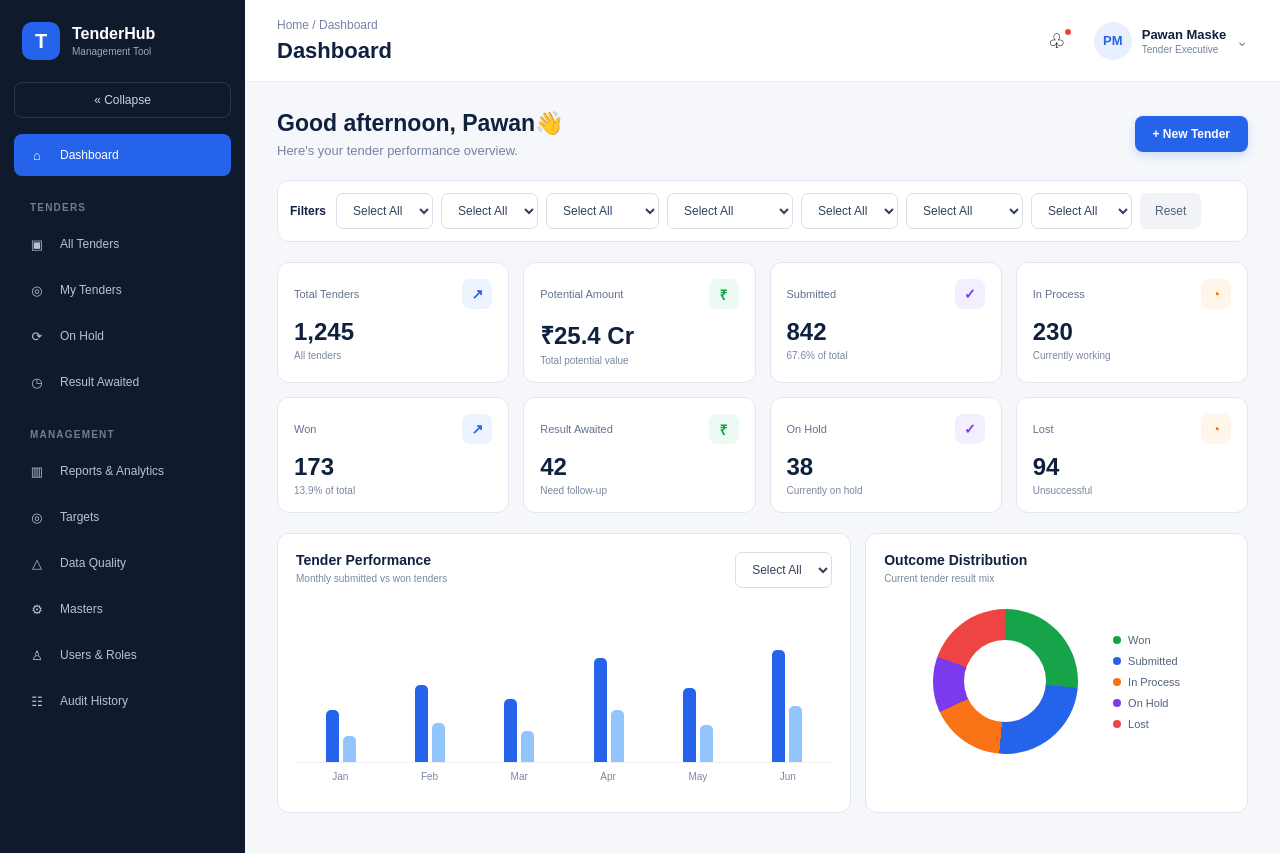
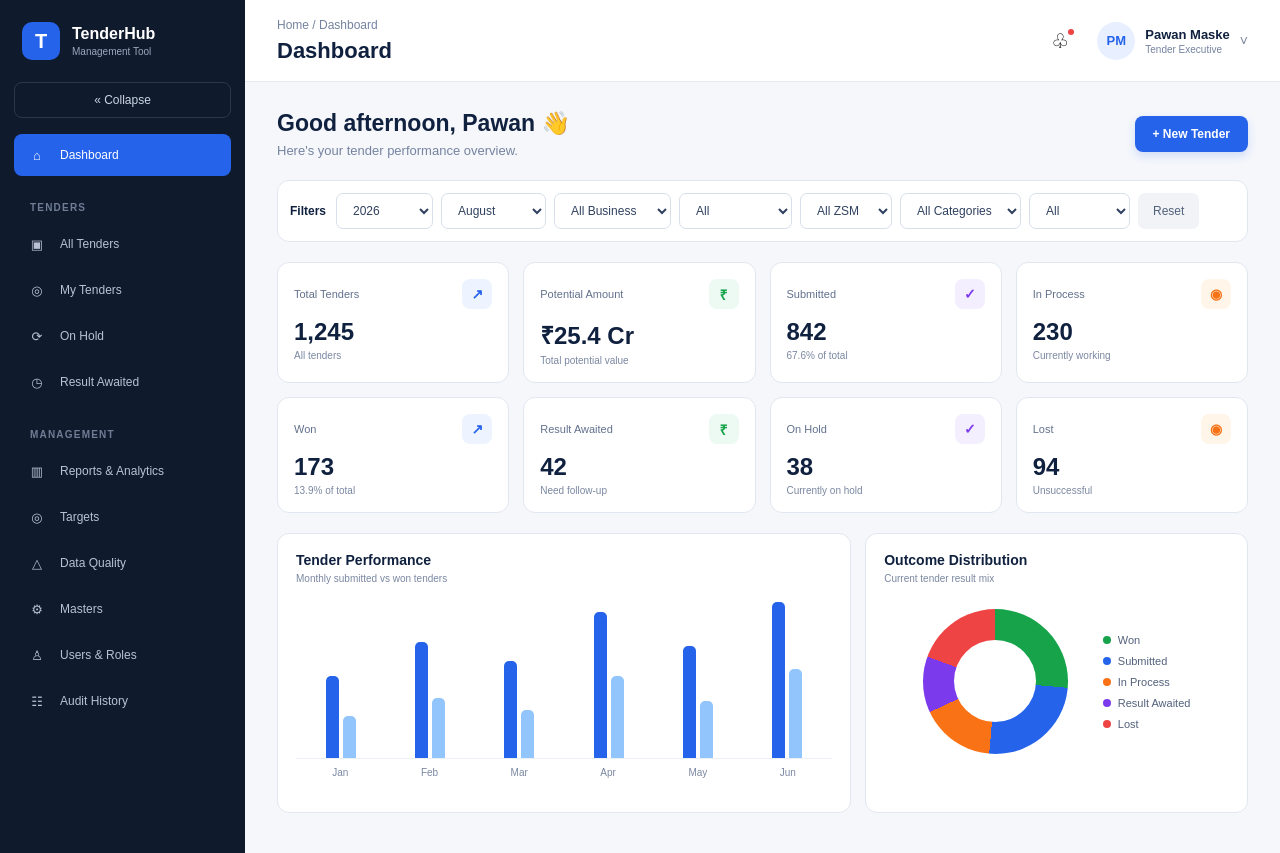
Before and after one commit to pawanmaske-sys/Tender-development-tool, a Next.js app: page / in a window 1280 px wide. Built offline with nearby package versions, Linux system fonts and the light colour scheme.

Commit message:
Update page.js

```diff
--- a/app/page.js
+++ b/app/page.js
@@ -28,7 +28,7 @@ const kpis = [
     title: "In Process",
     value: "230",
     subtitle: "Currently working",
-    icon: "◔",
+    icon: "◉",
     iconClass: "orange",
   },
   {
@@ -56,38 +56,70 @@ const kpis = [
     title: "Lost",
     value: "94",
     subtitle: "Unsuccessful",
-    icon: "◔",
+    icon: "◉",
     iconClass: "orange",
   },
 ];
 
+const months = [
+  {
+    name: "Jan",
+    submitted: 55,
+    won: 28,
+  },
+  {
+    name: "Feb",
+    submitted: 78,
+    won: 40,
+  },
+  {
+    name: "Mar",
+    submitted: 65,
+    won: 32,
+  },
+  {
+    name: "Apr",
+    submitted: 98,
+    won: 55,
+  },
+  {
+    name: "May",
+    submitted: 75,
+    won: 38,
+  },
+  {
+    name: "Jun",
+    submitted: 105,
+    won: 60,
+  },
+];
+
 export default function Dashboard() {
-  const [year, setYear] = useState("Select All");
-  const [month, setMonth] = useState("Select All");
-  const [business, setBusiness] = useState("Select All");
-  const [status, setStatus] = useState("Select All");
-  const [zsm, setZsm] = useState("Select All");
-  const [category, setCategory] = useState("Select All");
-  const [branch, setBranch] = useState("Select All");
+  const [year, setYear] = useState("2026");
+  const [month, setMonth] = useState("August");
+  const [business, setBusiness] = useState("All Business");
+  const [businessType, setBusinessType] = useState("All");
+  const [zsm, setZsm] = useState("All ZSM");
+  const [category, setCategory] = useState("All Categories");
+  const [location, setLocation] = useState("All");
 
   const resetFilters = () => {
-    setYear("Select All");
-    setMonth("Select All");
-    setBusiness("Select All");
-    setStatus("Select All");
-    setZsm("Select All");
-    setCategory("Select All");
-    setBranch("Select All");
-  };
-
-  const goTo = (path) => {
-    window.location.href = path;
+    setYear("2026");
+    setMonth("August");
+    setBusiness("All Business");
+    setBusinessType("All");
+    setZsm("All ZSM");
+    setCategory("All Categories");
+    setLocation("All");
   };
 
   return (
     <main className="content">
 
-      {/* TOP BAR */}
+      {/* =====================================================
+          TOP BAR
+         ===================================================== */}
+
       <header className="topbar">
 
         <div>
@@ -102,10 +134,7 @@ export default function Dashboard() {
 
         <div className="top-actions">
 
-          <button
-            type="button"
-            className="icon-btn"
-          >
+          <button className="icon-btn" type="button">
             ♧
             <span className="notification-dot"></span>
           </button>
@@ -127,7 +156,7 @@ export default function Dashboard() {
             </div>
 
             <span className="chevron">
-              ⌄
+              ˅
             </span>
 
           </div>
@@ -137,26 +166,33 @@ export default function Dashboard() {
       </header>
 
 
-      {/* PAGE BODY */}
-      <main className="page-body">
+      {/* =====================================================
+          PAGE BODY
+         ===================================================== */}
 
-        {/* WELCOME */}
+      <div className="page-body">
+
+        {/* ===================================================
+            WELCOME
+           =================================================== */}
+
         <div className="welcome-row">
 
           <div>
+
             <h2>
-              Good afternoon, Pawan👋
+              Good afternoon, Pawan 👋
             </h2>
 
             <p>
               Here's your tender performance overview.
             </p>
+
           </div>
 
           <button
+            type="button"
             className="primary-btn"
-            type="button"
-            onClick={() => goTo("/all-tenders")}
           >
             + New Tender
           </button>
@@ -164,7 +200,10 @@ export default function Dashboard() {
         </div>
 
 
-        {/* FILTERS */}
+        {/* ===================================================
+            FILTERS
+           =================================================== */}
+
         <section className="filter-panel">
 
           <div className="filter-row">
@@ -175,6 +214,7 @@ export default function Dashboard() {
 
 
             {/* YEAR */}
+
             <select
               className="filter-select"
               value={year}
@@ -199,6 +239,7 @@ export default function Dashboard() {
 
 
             {/* MONTH */}
+
             <select
               className="filter-select"
               value={month}
@@ -208,92 +249,115 @@ export default function Dashboard() {
                 Select All
               </option>
 
-              <option value="August">
-                August
+              <option value="January">
+                January
+              </option>
+
+              <option value="February">
+                February
+              </option>
+
+              <option value="March">
+                March
+              </option>
+
+              <option value="April">
+                April
+              </option>
+
+              <option value="May">
+                May
+              </option>
+
+              <option value="June">
+                June
               </option>
 
               <option value="July">
                 July
               </option>
 
-              <option value="June">
-                June
+              <option value="August">
+                August
               </option>
 
-              <option value="May">
-                May
+              <option value="September">
+                September
+              </option>
+
+              <option value="October">
+                October
+              </option>
+
+              <option value="November">
+                November
+              </option>
+
+              <option value="December">
+                December
               </option>
             </select>
 
 
             {/* BUSINESS */}
+
             <select
               className="filter-select"
               value={business}
               onChange={(e) => setBusiness(e.target.value)}
             >
-              <option value="Select All">
-                Select All
+              <option value="All Business">
+                All Business
               </option>
 
-              <option value="Corporate">
-                Corporate
+              <option value="IT Services">
+                IT Services
               </option>
 
-              <option value="Retail">
-                Retail
+              <option value="Consulting">
+                Consulting
+              </option>
+
+              <option value="Infrastructure">
+                Infrastructure
+              </option>
+
+              <option value="Technology">
+                Technology
+              </option>
+            </select>
+
+
+            {/* BUSINESS TYPE */}
+
+            <select
+              className="filter-select"
+              value={businessType}
+              onChange={(e) => setBusinessType(e.target.value)}
+            >
+              <option value="All">
+                All
               </option>
 
               <option value="Government">
                 Government
               </option>
-            </select>
 
-
-            {/* STATUS */}
-            <select
-              className="filter-select"
-              value={status}
-              onChange={(e) => setStatus(e.target.value)}
-            >
-              <option value="Select All">
-                Select All
-              </option>
-
-              <option value="Submitted">
-                Submitted
-              </option>
-
-              <option value="In Process">
-                In Process
-              </option>
-
-              <option value="Won">
-                Won
-              </option>
-
-              <option value="Lost">
-                Lost
-              </option>
-
-              <option value="On Hold">
-                On Hold
-              </option>
-
-              <option value="Result Awaited">
-                Result Awaited
+              <option value="Private">
+                Private
               </option>
             </select>
 
 
             {/* ZSM */}
+
             <select
               className="filter-select"
               value={zsm}
               onChange={(e) => setZsm(e.target.value)}
             >
-              <option value="Select All">
-                Select All
+              <option value="All ZSM">
+                All ZSM
               </option>
 
               <option value="Rahul">
@@ -311,13 +375,14 @@ export default function Dashboard() {
 
 
             {/* CATEGORY */}
+
             <select
               className="filter-select"
               value={category}
               onChange={(e) => setCategory(e.target.value)}
             >
-              <option value="Select All">
-                Select All
+              <option value="All Categories">
+                All Categories
               </option>
 
               <option value="IT Services">
@@ -338,14 +403,15 @@ export default function Dashboard() {
             </select>
 
 
-            {/* BRANCH */}
+            {/* LOCATION */}
+
             <select
               className="filter-select"
-              value={branch}
-              onChange={(e) => setBranch(e.target.value)}
+              value={location}
+              onChange={(e) => setLocation(e.target.value)}
             >
-              <option value="Select All">
-                Select All
+              <option value="All">
+                All
               </option>
 
               <option value="Pune">
@@ -367,9 +433,10 @@ export default function Dashboard() {
 
 
             {/* RESET */}
+
             <button
+              type="button"
               className="reset-btn"
-              type="button"
               onClick={resetFilters}
             >
               Reset
@@ -380,49 +447,57 @@ export default function Dashboard() {
         </section>
 
 
-        {/* KPI CARDS */}
+        {/* ===================================================
+            KPI CARDS
+           =================================================== */}
+
         <section className="kpi-grid">
 
-          {kpis.map((item) => (
-
+          {kpis.map((kpi) => (
             <div
               className="kpi-card"
-              key={item.title}
+              key={kpi.title}
             >
 
               <div className="kpi-top">
 
                 <span>
-                  {item.title}
+                  {kpi.title}
                 </span>
 
-                <div
-                  className={`kpi-icon icon-${item.iconClass}`}
+                <span
+                  className={`kpi-icon icon-${kpi.iconClass}`}
                 >
-                  {item.icon}
-                </div>
+                  {kpi.icon}
+                </span>
 
               </div>
 
               <div className="kpi-value">
-                {item.value}
+                {kpi.value}
               </div>
 
               <div className="kpi-sub">
-                {item.subtitle}
+                {kpi.subtitle}
               </div>
 
             </div>
-
           ))}
 
         </section>
 
 
-        {/* CHARTS */}
+        {/* ===================================================
+            CHARTS
+           =================================================== */}
+
         <section className="charts-grid">
 
-          {/* TENDER PERFORMANCE */}
+
+          {/* =================================================
+              TENDER PERFORMANCE
+             ================================================= */}
+
           <div className="chart-card">
 
             <div className="chart-header">
@@ -439,76 +514,62 @@ export default function Dashboard() {
 
               </div>
 
-              <select
-                className="year-select"
-                value={year}
-                onChange={(e) => setYear(e.target.value)}
-              >
-
-                <option value="Select All">
-                  Select All
-                </option>
-
-                <option value="2026">
-                  2026
-                </option>
-
-                <option value="2025">
-                  2025
-                </option>
-
-              </select>
+              {/* NO YEAR / SELECT ALL FILTER HERE */}
 
             </div>
 
 
+            {/* BAR CHART */}
+
             <div className="bar-chart">
 
-              {[35, 52, 42, 70, 50, 75].map(
-                (height, index) => (
-
+              {months.map((monthData) => (
                 <div
                   className="bar-group"
-                    key={index}
+                  key={monthData.name}
                 >
 
                   <div
                     className="bar"
                     style={{
-                        height: `${height}%`,
+                      height: `${monthData.submitted}%`,
                     }}
+                    title={`Submitted: ${monthData.submitted}`}
                   ></div>
 
                   <div
                     className="bar secondary"
                     style={{
-                        height: `${height / 2}%`,
+                      height: `${monthData.won}%`,
                     }}
+                    title={`Won: ${monthData.won}`}
                   ></div>
 
                 </div>
-
-                )
-              )}
+              ))}
 
             </div>
 
 
+            {/* MONTH LABELS */}
+
             <div className="month-labels">
 
-              <span>Jan</span>
-              <span>Feb</span>
-              <span>Mar</span>
-              <span>Apr</span>
-              <span>May</span>
-              <span>Jun</span>
+              {months.map((monthData) => (
+                <span key={monthData.name}>
+                  {monthData.name}
+                </span>
+              ))}
 
             </div>
 
           </div>
 
 
-          {/* OUTCOME DISTRIBUTION */}
+          {/* =================================================
+              OUTCOME DISTRIBUTION
+             ================================================= */}
+
           <div className="chart-card">
 
             <div className="chart-header">
@@ -536,28 +597,57 @@ export default function Dashboard() {
               <div className="legend">
 
                 <div className="legend-item">
+
                   <span className="legend-dot dot-green"></span>
+
+                  <span>
                     Won
+                  </span>
+
                 </div>
 
+
                 <div className="legend-item">
+
                   <span className="legend-dot dot-blue"></span>
+
+                  <span>
                     Submitted
+                  </span>
+
                 </div>
 
+
                 <div className="legend-item">
+
                   <span className="legend-dot dot-orange"></span>
+
+                  <span>
                     In Process
+                  </span>
+
                 </div>
 
+
                 <div className="legend-item">
+
                   <span className="legend-dot dot-purple"></span>
-                  On Hold
+
+                  <span>
+                    Result Awaited
+                  </span>
+
                 </div>
 
+
                 <div className="legend-item">
+
                   <span className="legend-dot dot-red"></span>
+
+                  <span>
                     Lost
+                  </span>
+
                 </div>
 
               </div>
@@ -568,7 +658,7 @@ export default function Dashboard() {
 
         </section>
 
-      </main>
+      </div>
 
     </main>
   );
```
Lines whose indentation alone changed are shown as unchanged.
